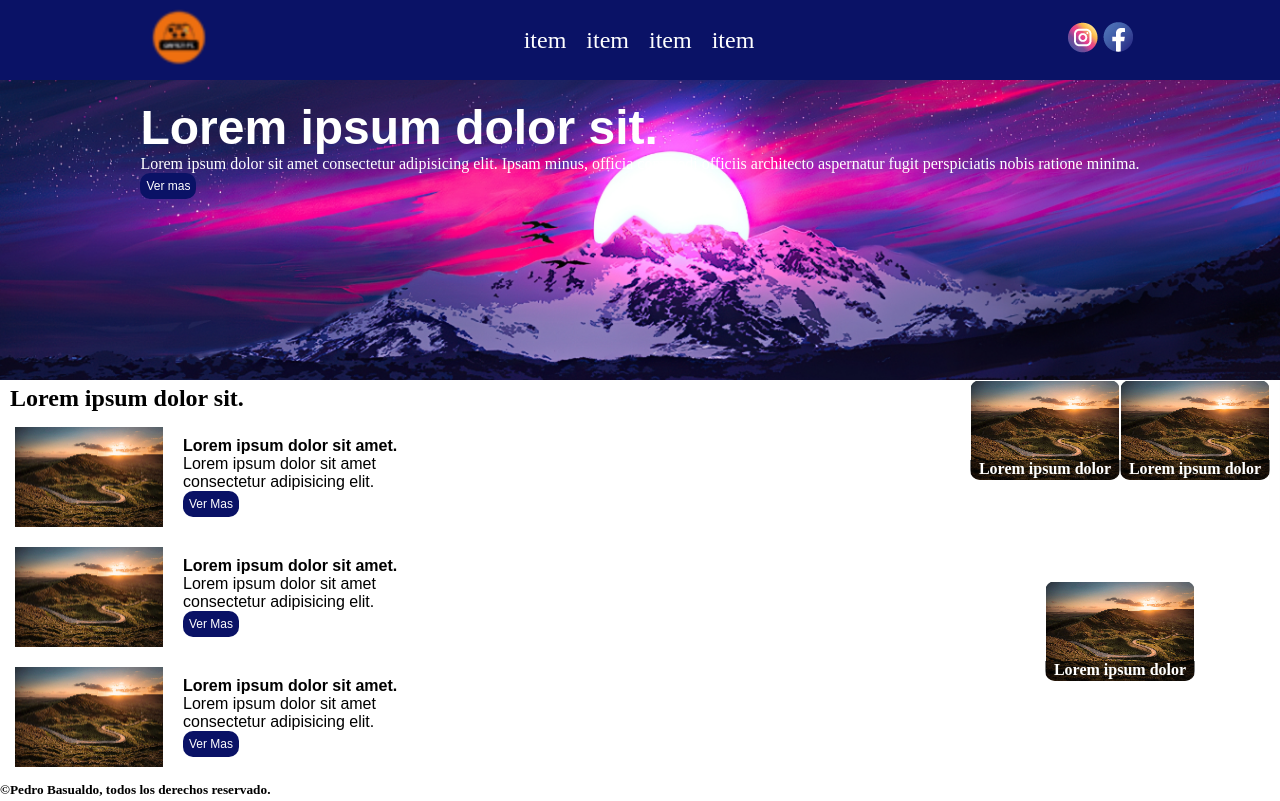
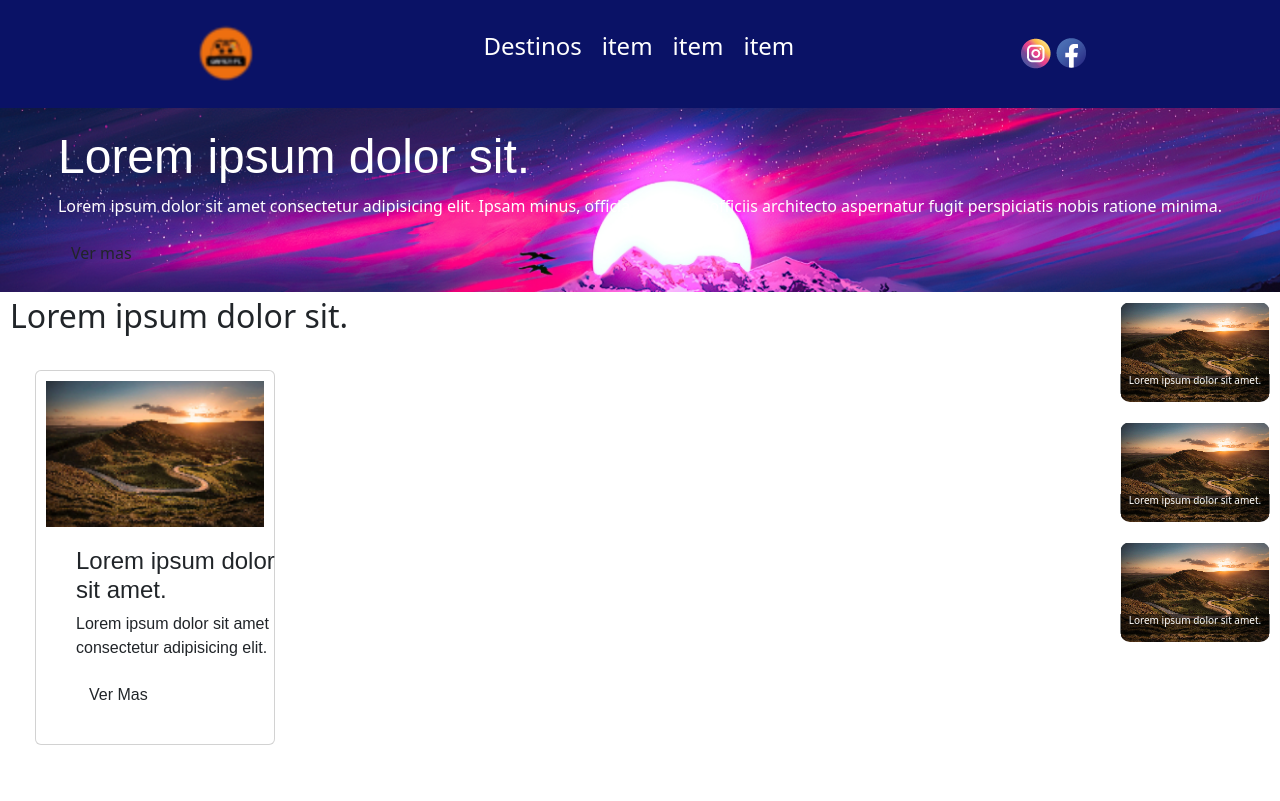
Before and after one commit to PedroBasualdo17/Trabajos-CoderHouse, a plain HTML site: page index.html in a window 1280 px wide. Shown: the top 801 px of the page. Drawn offline with nearby package versions, Linux system fonts and the light colour scheme.

Commit message:
Desafio Bs terminado

```diff
--- a/assets/css/style.css
+++ b/assets/css/style.css
@@ -1,21 +1,12 @@
-.container {
-    display: grid;
-    grid-template-columns: repeat( 4, 1fr );
-    grid-template-rows: 80px 300px auto 40px;
-    grid-template-areas: "navbar navbar navbar navbar"
-                         "header header header header"
-                         "main   main   main  sidebar"
-                         "footer footer footer footer"}
+
 
 .navbar {
-    grid-area: navbar;
+
     background-color: #0a1266;
-    display: flex;
-    justify-content: space-around;
-    align-items: center;
+
 }
 .navbar ul {
-    display: flex;
+
     padding: 10px;
     list-style: none;
 }
@@ -30,11 +21,10 @@
 }
 
 .header {
-    grid-area: header;
+
     background-image: url(../images/piasaje.png);
     background-size: cover;
-    display: flex;
-    justify-content: center; }
+    }
 
 .headerCard{
     color: white;
@@ -62,24 +52,23 @@
     transform: scale(1.2);
 
 }
-.main {
-    grid-area: main ;
-}
+
+
 .main h2 {
     margin: 5px 5px 5px 10px;}
 
 
 
 .card {
-    display: flex;
-    margin: 10px;
-    padding: 5px;}
+    margin: 30px 10px 35px 35px;
+    padding: 10px;
+    width: 240px;}
 
 
 .cardInfo {
     width: 240px;
     margin-left: 10px;
-    padding: 10px;
+    padding: 20px;
     font-family: 'Oswald', sans-serif;}
 
 .card img:hover {
@@ -87,24 +76,19 @@
 
 }
 
-.aside {
-    grid-area: sidebar;
-    display: flex;
-    flex-wrap: wrap;
-    justify-content:center ;
-    }
+
 
 .cardAdd {
     position: relative;
-    display: flex;
-    align-items: flex-end;
-    justify-content: center;
     border-radius: 10px;
     width: 150px;
     height: 100px;
-    flex-wrap: wrap;
-    overflow: hidden
-    ;}
+
+    overflow: hidden;
+    margin: 10px;
+
+
+    }
 
 .addInfo {
     position: absolute;
@@ -114,10 +98,12 @@
     height: 20px;
     background-color: rgba(0, 0, 0, 0.500);
     color: rgb(255, 255, 255);
+    font-size: 10px
 
 }
 
 
-.footer {
 
+.asideP {
+    margin-top: 50px;
 }
--- a/index.html
+++ b/index.html
@@ -6,24 +6,27 @@
     <meta name="viewport" content="width=device-width, initial-scale=1.0">
     <link rel="stylesheet" href="./assets/css/reset.css">
     <link rel="stylesheet" href="./assets/css/style.css">
+    <link href="https://cdn.jsdelivr.net/npm/bootstrap@5.2.0-beta1/dist/css/bootstrap.min.css" rel="stylesheet" integrity="sha384-0evHe/X+R7YkIZDRvuzKMRqM+OrBnVFBL6DOitfPri4tjfHxaWutUpFmBp4vmVor" crossorigin="anonymous">
     <link href="https://unpkg.com/aos@2.3.1/dist/aos.css" rel="stylesheet">
     <title>Document</title>
 </head>
 <body>
-    <div class="container">
-        <nav class="navbar">
+    <div class= "row">
+        <nav class="col-12 d-flex align-items-center justify-content-evenly navbar">
             <div data-aos="fade-right"
             data-aos-duration="1000"
             data-aos-easing="ease-in-sine"
             data-aos-delay="2000">
-                <img class="logo" src="./assets/images/favicon-32x32.png" alt="">
+                <div>
+                    <a href="../index.html"><img class="logo" src="./assets/images/favicon-32x32.png" alt=""></a>
+                </div>
             </div>
             <div>
-                <ul class="navInfo"
+                <ul class="navInfo d-flex"
                 data-aos="fade-up"
                 data-aos-duration="3000"
                 data-aos-delay="1000">
-                    <li><a href="">item</a></li>
+                    <li><a href="./pages/Productos.html">Destinos</a></li>
                     <li><a href="">item</a></li>
                     <li><a href="">item</a></li>
                     <li><a href="">item</a></li>
@@ -40,7 +43,7 @@
 
         </nav>
 
-        <header class="header">
+        <header class="header col-12 d-flex justify-content-center">
             <div class="headerCard">
                 <h1>Lorem ipsum dolor sit.</h1>
                 <p>Lorem ipsum dolor sit amet consectetur adipisicing elit. Ipsam minus, officia commodi officiis architecto aspernatur fugit perspiciatis nobis ratione minima.</p>
@@ -49,9 +52,9 @@
 
         </header>
 
-        <main class="main">
+        <main class="main col-9 d-flex flex-column">
             <h2>Lorem ipsum dolor sit.</h2>
-            <div class="card">
+            <div class="card d-flex">
                 <img src="./assets/images/paisaje_tarjeta.jpg" alt="">
                 <div class="cardInfo">
                     <h4>Lorem ipsum dolor sit amet.</h4>
@@ -81,16 +84,16 @@
 
         </main>
 
-        <aside class="aside">
-            <div class="cardAdd">
+        <aside class="aside col-3 d-flex flex-column justify-content-start align-items-end">
+            <div class="cardAdd d-flex justify-content-center align-items-end">
                 <img src="./assets/images/paisaje_tarjeta.jpg" alt="">
                 <h4 class="addInfo">Lorem ipsum dolor sit amet.</h4>
             </div>
-            <div class="cardAdd">
+            <div class="cardAdd cardAdd d-flex justify-content-center align-items-end">
                 <img src="./assets/images/paisaje_tarjeta.jpg" alt="">
                 <h4 class="addInfo">Lorem ipsum dolor sit amet.</h4>
             </div>
-            <div class="cardAdd">
+            <div class="cardAdd cardAdd d-flex justify-content-center align-items-end">
                 <img src="./assets/images/paisaje_tarjeta.jpg" alt="">
                 <h4 class="addInfo">Lorem ipsum dolor sit amet.</h4>
             </div>
@@ -98,7 +101,7 @@
 
         </aside>
 
-        <footer class="footer">
+        <footer class="footer col-12">
             <h5>©Pedro Basualdo, todos los derechos reservado.</h5>
 
 
```
Also changed, not shown: pages/Productos.html (added, +114 -0 lines), assets/images/beautiful-shot-of-crystal-clear-lake-next-to-snowy-mountain-base-during-sunny-day-min (1).jpg (added), assets/images/wooden-bridge-at-koh-nangyuan-island-in-surat-thani-thailand (1).jpg (added).
